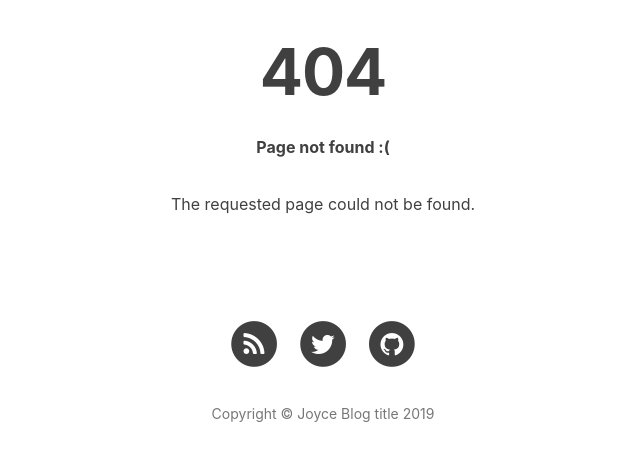
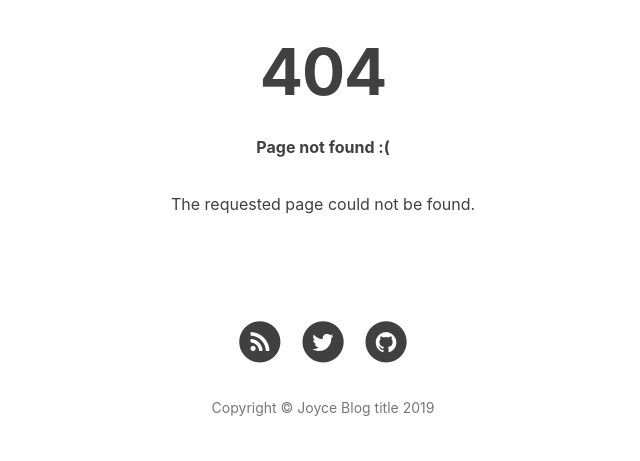
Before and after one commit to JoyceFangmm/JoyceFangmm.github.io2, a Jekyll site: the page built from 404.html, in a window 1280 px wide. Shown: the top 461 px of the page, without its empty margins (317-957 px from the left). Built offline with Jekyll 4.4.1, drawn with Linux system fonts in a browser that asks for light colours; nearby versions of some CDN libraries; comment, search, counter and statistics services are not loaded.

Commit message:
修改footer的RSS字体大小

```diff
--- a/css/hux-blog.css
+++ b/css/hux-blog.css
@@ -683,7 +683,7 @@ pre code {
   border-bottom-left-radius: 5px;
 }
 footer {
-  font-size: 20px;
+  font-size: 18px;
   padding: 50px 0 65px;
 }
 footer .list-inline {
```
